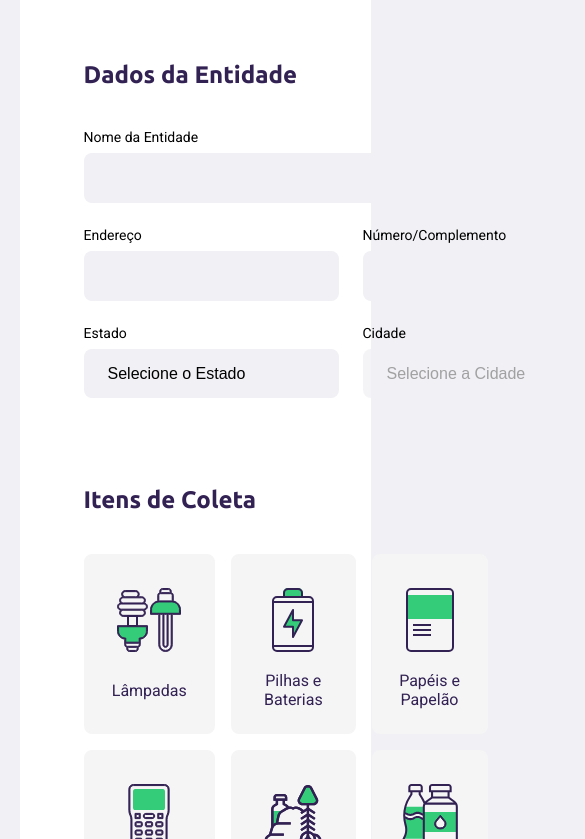
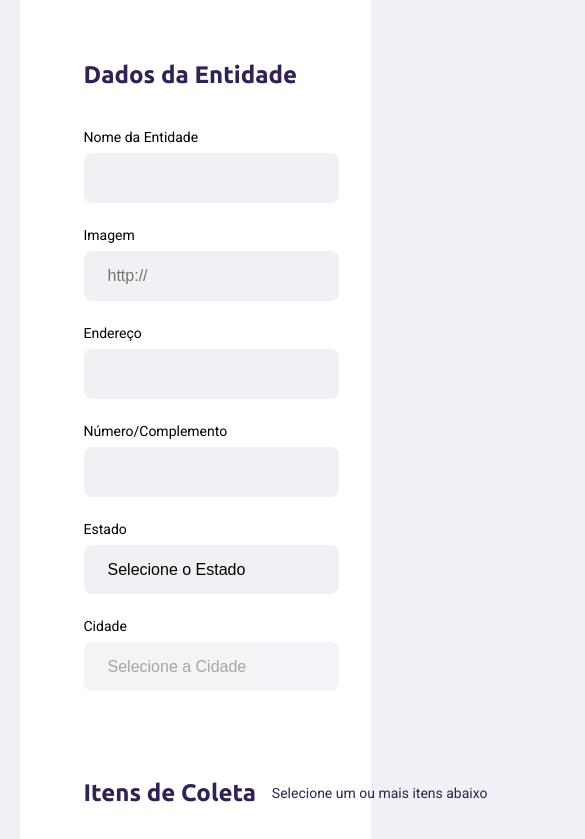
Before and after one commit to senaarth/ecoleta, a website: page src/views/create-point.html in a window 390 px wide. Shown: the part 365-1204 px from the top of the page, 585 px wide, since content can reach past the window. Drawn offline with nearby package versions, Linux system fonts and the light colour scheme; files that its build step writes are made by us from their sources; no server answers; files whose address does not match are found by name.

Commit message:
responsive fixes and image field in creation of a new point

```diff
--- a/public/styles/create-point.css
+++ b/public/styles/create-point.css
@@ -46,10 +46,19 @@
 
 form legend {
     margin-bottom: 40px;
+    display: flex;
+    align-items: center;
+    justify-content: space-between;
+    width: 100%;
 }
 
 form legend h2 {
     font-size: 24px;
+}
+
+form legend span {
+    font-size: 14px;
+    color: var(--title-color);
 }
 
 form .field {
--- a/public/styles/responsive.css
+++ b/public/styles/responsive.css
@@ -21,6 +21,12 @@
     }
     #page-search-results .cards {
         grid-template-columns: 1fr;
+    }
+    #page-create-point .field-group {
+        flex-direction: column;
+    }
+    #page-create-point .field-group .field+.field {
+        margin-left: 0px;
     }
 }
 
--- a/src/views/create-point.html
+++ b/src/views/create-point.html
@@ -21,9 +21,15 @@
                     <h2>Dados da Entidade</h2>
                 </legend>
 
-                <div class="field">
-                    <label for="name">Nome da Entidade</label>
-                    <input type="text" name="name" required="required">
+                <div class="field-group">
+                    <div class="field">
+                        <label for="name">Nome da Entidade</label>
+                        <input type="text" name="name" required="required">
+                    </div>
+                    <div class="field">
+                        <label for="name">Imagem</label>
+                        <input type="url" name="image" placeholder="http://" required="required">
+                    </div>
                 </div>
 
                 <div class="field-group">
@@ -57,6 +63,7 @@
             <fieldset>
                 <legend>
                     <h2>Itens de Coleta</h2>
+                    <span>Selecione um ou mais itens abaixo</span>
                 </legend>
 
                 <div class="items-grid">
```
